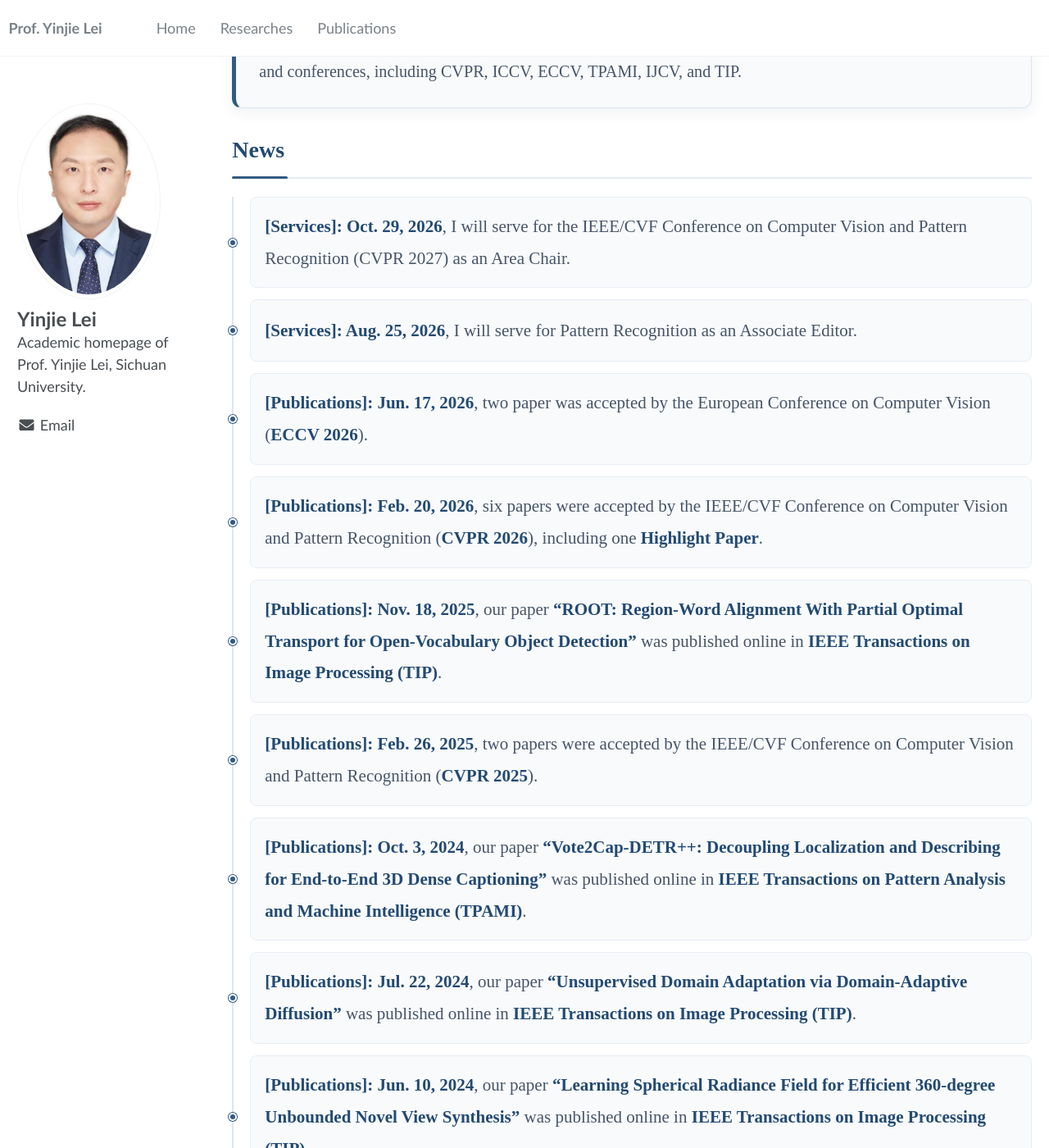
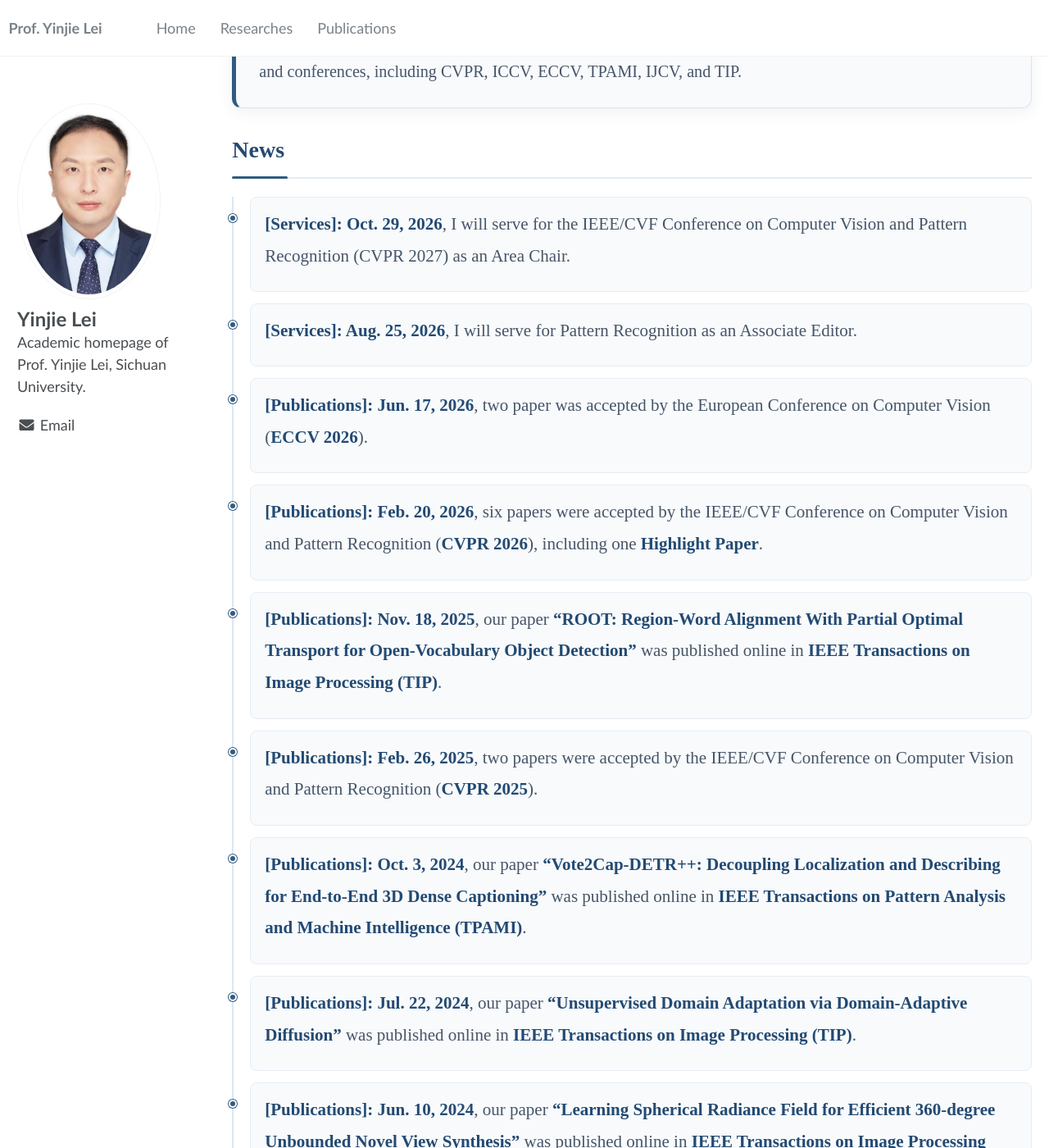
Before and after one commit to leolyj/leolyj.github.io, a Jekyll site: the page built from _pages/about.md, in a window 1280 px wide and 1400 px high, scrolled down 251 px. Shown: the whole window at 82% size. Built offline with Jekyll 4.4.1, drawn with Linux system fonts in a browser that asks for light colours.

Commit message:
Improve global typography

```diff
--- a/_sass/_page.scss
+++ b/_sass/_page.scss
@@ -1387,36 +1387,3 @@ body {
     font-size: 25px !important;
   }
 }
-
-
-/* ========================================
-   News Cards - Vertical Alignment
-   News 卡片文字垂直居中
-   ======================================== */
-
-.news-section li {
-  display: flex !important;
-  align-items: center !important;
-  min-height: 76px;
-  box-sizing: border-box;
-  padding-top: 16px !important;
-  padding-bottom: 16px !important;
-}
-
-/* 兼容 Markdown 自动生成的段落 */
-.news-section li p {
-  margin-top: 0 !important;
-  margin-bottom: 0 !important;
-  width: 100%;
-}
-
-/* 时间轴圆点垂直居中 */
-.news-section li::before {
-  top: 50% !important;
-  transform: translateY(-50%) !important;
-}
-
-/* 多行文字保持自然行距 */
-.news-section li {
-  line-height: 1.85 !important;
-}
```
